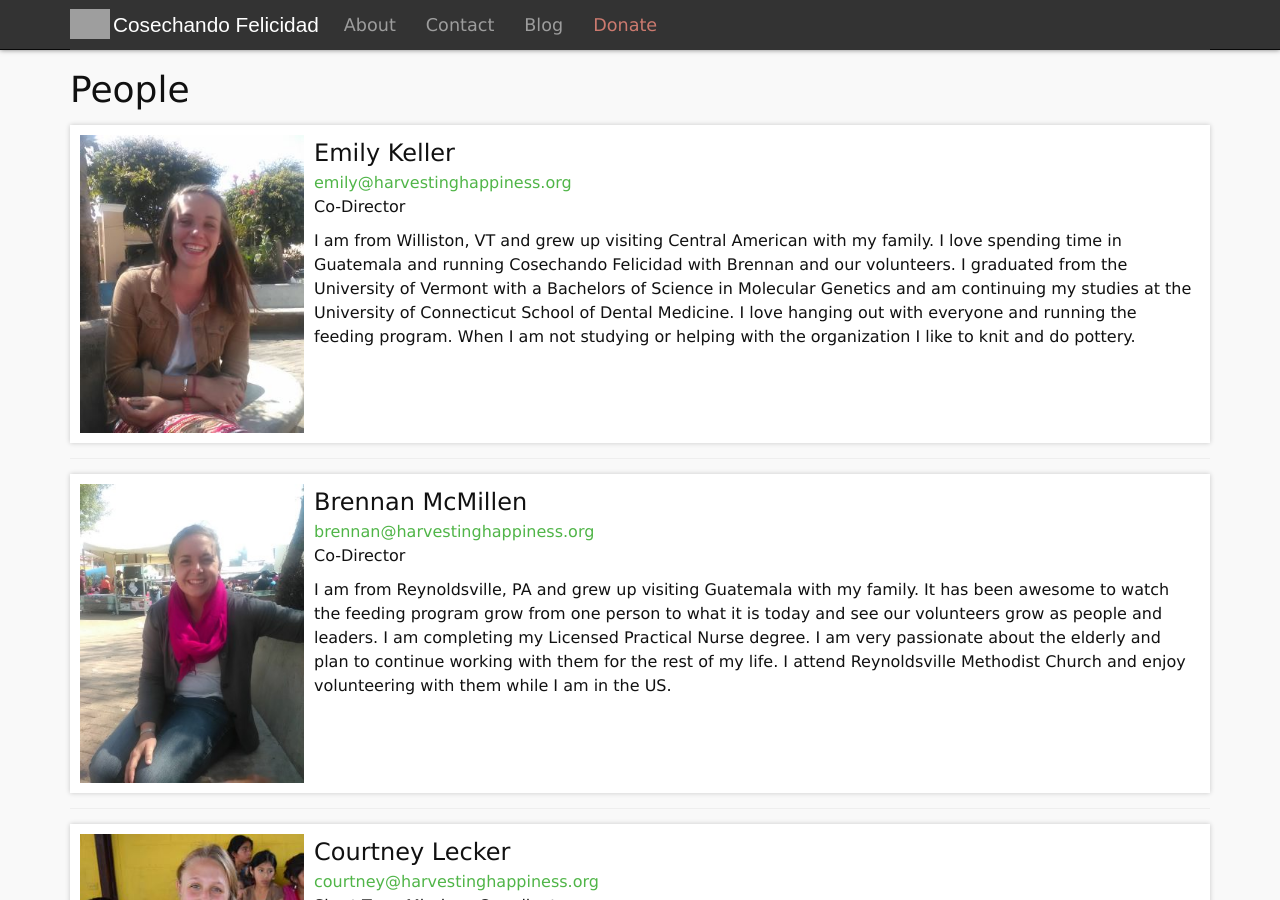
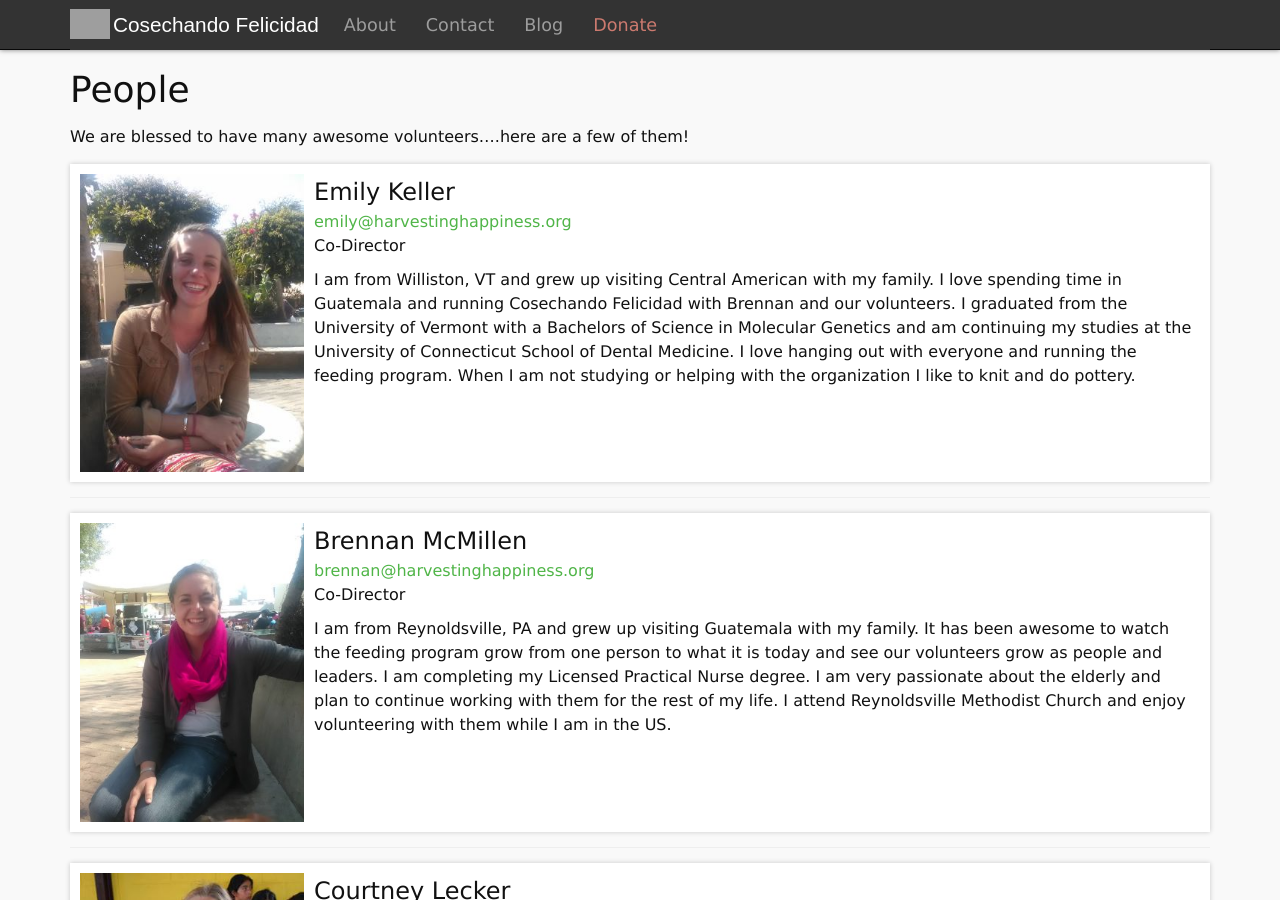
Before and after one commit to harvestinghappiness/harvestinghappiness.github.io, a Jekyll site: the page built from people.md, in a window 1280 px wide and 900 px high. Built offline with Jekyll 4.4.1, drawn with Linux system fonts in a browser that asks for light colours.

Commit message:
Update people.md

```diff
--- a/people.md
+++ b/people.md
@@ -3,6 +3,8 @@ layout: page
 title: People
 permalink: /people/
 ---
+
+We are blessed to have many awesome volunteers....here are a few of them!
 
 {% for personb in site.data.people %}
 {% assign person = personb[1] %}
```
